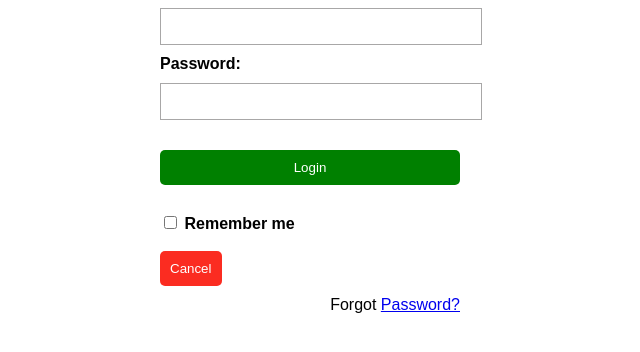
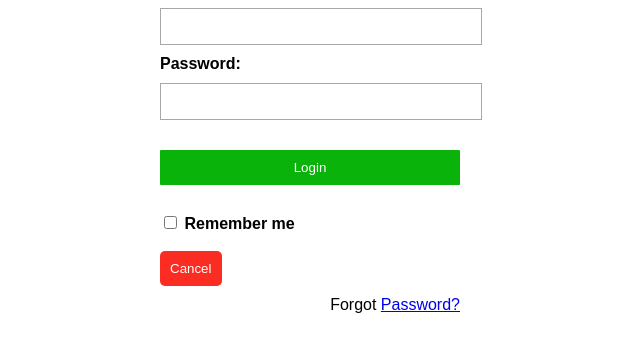
Before and after one commit to siddhiagrwl/SiddhiAgrawalBIT0722, a plain HTML site: page task6css.html in a window 1280 px wide. Shown: the part 240-592 px from the top of the page, without its empty margins (330-970 px from the left). Drawn offline with Linux system fonts and the light colour scheme.

Commit message:
task6css.html

```diff
--- a/task6css.html
+++ b/task6css.html
@@ -1,7 +1,7 @@
 <!DOCTYPE html>
 <html>
 <head>
-    <title>Login Page</title>
+    <title>Siddhi's CSS Task-6</title>
     <style>
         body {
             font-family: Arial, sans-serif;
@@ -54,12 +54,12 @@
         }
 
         .btn-login {
-            background-color: green;
+            background-color:  rgb(9, 179, 9);
             color: white;
             border: none;
             flex-grow: 2;
             padding: 10px;
-            border-radius: 5px;
+            border-radius: 1px;
             cursor: pointer;
         }
 
@@ -82,7 +82,7 @@
 <body>
 
 <div class="container">
-    <div class="login-img"> <img src="https://www.pinclipart.com/picdir/big/16-166282_computer-icons-can-stock-photo-drawing-faceless-man.png" alt="User Image" style="border-radius: 50%; max-width: 100%; max-height: 100%; overflow: hidden;">
+    <div class="login-img"> <img src="https://i.ibb.co/34qCwXv/Screenshot-2023-09-05-at-11-08-09-PM.jpg" alt="User Image" style="border-radius: 50%; max-width: 100%; max-height: 100%; overflow: hidden;">
     </div>
     <form>
         <label for="username">Username:</label>
```
